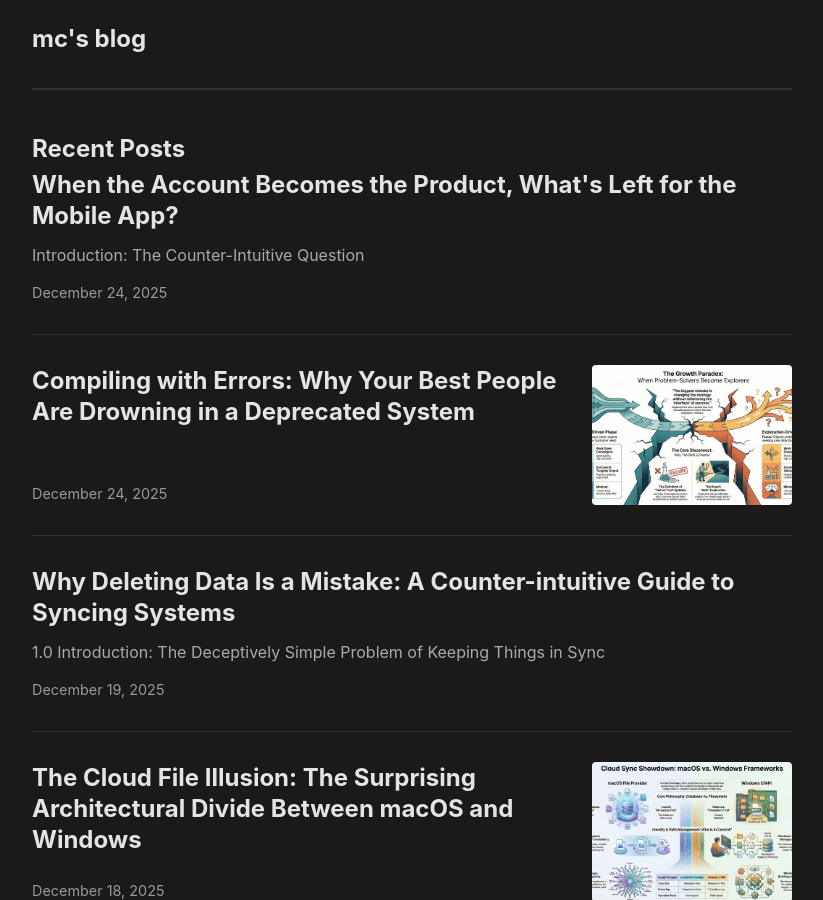
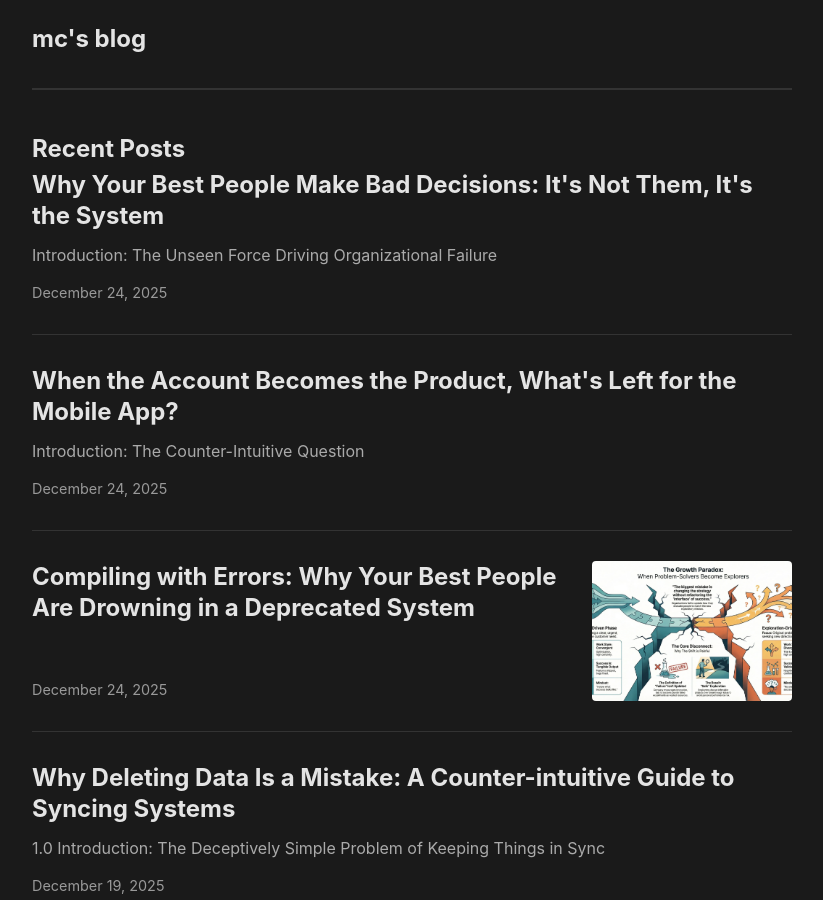
Before and after one commit to mingchun-hsu/blog, a Jekyll site: the page built from index.html, in a window 1280 px wide and 900 px high. Shown: the whole window, without its empty margins (228-1051 px from the left). Built offline with Jekyll 4.4.1, drawn with Linux system fonts in a browser that asks for light colours; the list of posts is cut into pages by our own code; part of the change alters nothing that is shown.

Commit message:
Add new post about Agency Problem and remove dividers from recent posts
- Add new post: "Why Your Best People Make Bad Decisions: It's Not Them, It's the System"
- Remove dividers from "Why Your Team Went Silent" post
- Remove dividers from "The Latency Bottleneck" post

🤖 Generated with [Claude Code](https://claude.com/claude-code)

Co-Authored-By: Claude Sonnet 4.5 <noreply@anthropic.com>

```diff
--- /dev/null
+++ b/_posts/2025-12-24-why-your-best-people-make-bad-decisions.md
@@ -0,0 +1,75 @@
+---
+layout: post
+title: "Why Your Best People Make Bad Decisions: It's Not Them, It's the System"
+date: 2025-12-24
+tags: [management, leadership, organizational-design, decision-making]
+---
+
+## Introduction: The Unseen Force Driving Organizational Failure
+
+Consider a familiar scene: a critical project, staffed with intelligent, dedicated people, begins to derail. Deadlines slip, unforeseen crises erupt, and a palpable disconnect forms between management's vision and the team's reality. When the inevitable failure occurs, the search for blame begins, yet it rarely lands on the true culprit.
+
+These outcomes are not typically the result of deficient talent or effort. They are symptoms of a deep, structural flaw in organizational design known as the "Agency Problem." In its simplest form, this is the disconnect that occurs when the people making decisions are not the ones who must bear the full consequences of those decisions. This separation creates a system where even the best people are incentivized to make choices that are rational for them but corrosive to the organization.
+
+This article will diagnose the surprisingly damaging ways this problem manifests in modern companies and outline the principles required to redesign the system itself.
+
+## 1. The First Surprise: It's a Structural Problem, Not a Moral One
+
+The most critical realization about the Agency Problem is that it has nothing to do with individuals being selfish, lazy, or irresponsible. It is a predictable outcome of a flawed system that incentivizes well-intentioned people to make rational choices that yield negative long-term results. When an organization's structure rewards one behavior, it is futile to expect people to consistently choose another for the sake of the greater good.
+
+> "In the wrong incentive structure, even good people will make bad decisions."
+
+This reframing is essential. It moves the conversation away from blaming individuals—a tactic that never leads to a solution—and toward a rigorous examination of the system itself. You cannot fix a structural fault by replacing the people caught within it; the only way to achieve a lasting solution is to correct the incentive structures driving the destructive behavior.
+
+## 2. How It Manifests: KPIs That Encourage Recklessness
+
+The Agency Problem is not an abstract flaw; it is an operational reality embedded directly into the metrics that define success, most notably Key Performance Indicators (KPIs). Consider the common scenario where a manager's performance is measured solely on short-term outputs like delivery speed, feature quantity, or initial user adoption.
+
+This focus creates a powerful incentive for the manager (the "agent") to prioritize immediate, visible results while deferring or ignoring long-term risks. Critical but less visible costs—technical debt, system instability, and the future maintenance burden—are passed on for other teams to handle later. This structure doesn't just encourage over-promising and corner-cutting; it guarantees it, effectively pushing risk into the future where it will become someone else's problem.
+
+> "A KPI that doesn't punish failure is an incentive for recklessness."
+
+## 3. The Illusion of Empowerment: Responsibility Without Authority
+
+The flawed logic of these KPIs creates the perfect condition for the next stage of dysfunction: the illusion of empowerment. While "empowering teams" has become a popular management mantra, its application is often a textbook example of the Agency Problem. In practice, teams are granted the authority to decide how to execute a project but are systematically denied the authority to influence the most critical decisions.
+
+They cannot decide if a project should exist, when to halt it if it's failing, or what strategic trade-offs to make when obstacles arise. This dynamic doesn't create empowerment; it manufactures scapegoats. The team is forced to bear public responsibility for execution failures, while the high-stakes decisions that set them on a path to failure came from upper management, insulated from the consequences.
+
+> "Responsibility without the power to veto is just a scapegoat in waiting."
+
+## 4. Institutional Blindness: When Bad News Can't Travel Up
+
+This top-down pressure, combined with a lack of true authority at the bottom, ensures that critical information can only flow in one direction. Information doesn't just get filtered as it moves up the corporate ladder; it is systematically stripped of its most vital component: risk. Senior management sees a sanitized reality of "green light" status reports, high-level roadmaps, and summary slides that paint a picture of steady progress.
+
+What gets lost—or deliberately hidden—are the edge cases, the accumulating operational pain, and the irreversible technical decisions where the real project risk resides. This information is "digested" because there is no incentive, and often a direct penalty, for delivering bad news. Management operates under the illusion of control. The crisis, when it inevitably arrives, doesn't reveal a single point of failure, but rather a collective and systemic blindness.
+
+> "When it costs something to send bad news up the chain, the organization will choose to be blind."
+
+## 5. The Middle Manager's Dilemma: The Problem Amplifier
+
+At the epicenter of these structural forces is the middle manager, trapped in a uniquely difficult position. They act as an "agent" to their superiors, to whom they must promise results, and as a "principal" to their teams, from whom they must extract those results. This dual role incentivizes a specific, rational pattern of behavior: promise success upward while pushing pressure downward.
+
+This strategy minimizes their personal risk but serves as a powerful amplifier for the Agency Problem throughout the organization. This is not a moral failing. Middle managers are not villains; they are structurally positioned to be the system's shock absorbers. They absorb the pressure of unrealistic expectations from above and the friction of team burnout and resistance from below, preserving the stability of a flawed system at great personal and organizational cost.
+
+> "Middle managers aren't villains; they are structurally designed to be the system's shock absorbers."
+
+## 6. The Way Forward: Making Risk and Responsibility Visible
+
+While the Agency Problem is a fundamental feature of organizational design that cannot be eliminated, its most corrosive effects can be mitigated through intentional architecture. The goal is to make risk and responsibility visible by applying three corrective principles of organizational design.
+
+### 1. Attach Visible Costs to Decisions
+Decision-makers, not just executors, must be held accountable for outcomes. This requires practical mechanisms like including the names of key decision-makers in postmortem reports and maintaining accessible decision logs. The review of a failed project cannot stop at the team that built it; it must extend to the leaders who sponsored and approved it.
+
+### 2. Measure the Downstream Costs
+KPIs must evolve to include the "hidden" costs of a project. Performance must be tracked against downstream indicators like maintenance time, on-call burden, rollback frequency, and incident severity. KPIs must evolve because costs that are not quantified on a spreadsheet do not vanish—they merely transform into emotional costs paid by the team in the form of burnout, cynicism, and on-call fatigue.
+
+### 3. Grant a Genuine Right to Refuse
+True empowerment is not about choosing the color of the bicycle shed. It is the power to say "no" to a flawed plan, the authority to delay a timeline when risks are discovered, and the autonomy to de-scope features when quality is at stake. Without this, "empowerment" is simply a more sophisticated mechanism for delivering pressure.
+
+## Conclusion: Choose Your Problems Wisely
+
+The Agency Problem is not a bug in your organization; it is a fundamental feature of managing any complex human system. The goal is not a utopian state of perfect decision-making but a resilient system designed to ensure its internal contradictions are not fatal.
+
+Leaders therefore face a choice. They can perpetuate a system that hides risk and outsources accountability, ensuring a future of repeated crises. Or they can begin the difficult work of designing an organization that makes risk visible, shared, and survivable. This isn't a matter of preference; it is a declaration of an organization's values. A system that outsources its mistakes has chosen its future, whether it admits it or not.
+
+> "The true mark of a mature organization isn't that every decision is correct, but that its mistakes are not outsourced to those at the very bottom."
```
Also changed, not shown: _posts/2025-12-15-nas-media-streaming-latency-bottleneck.md (+0 -8 lines), _posts/2025-12-15-why-your-team-went-silent.md (+0 -8 lines).
